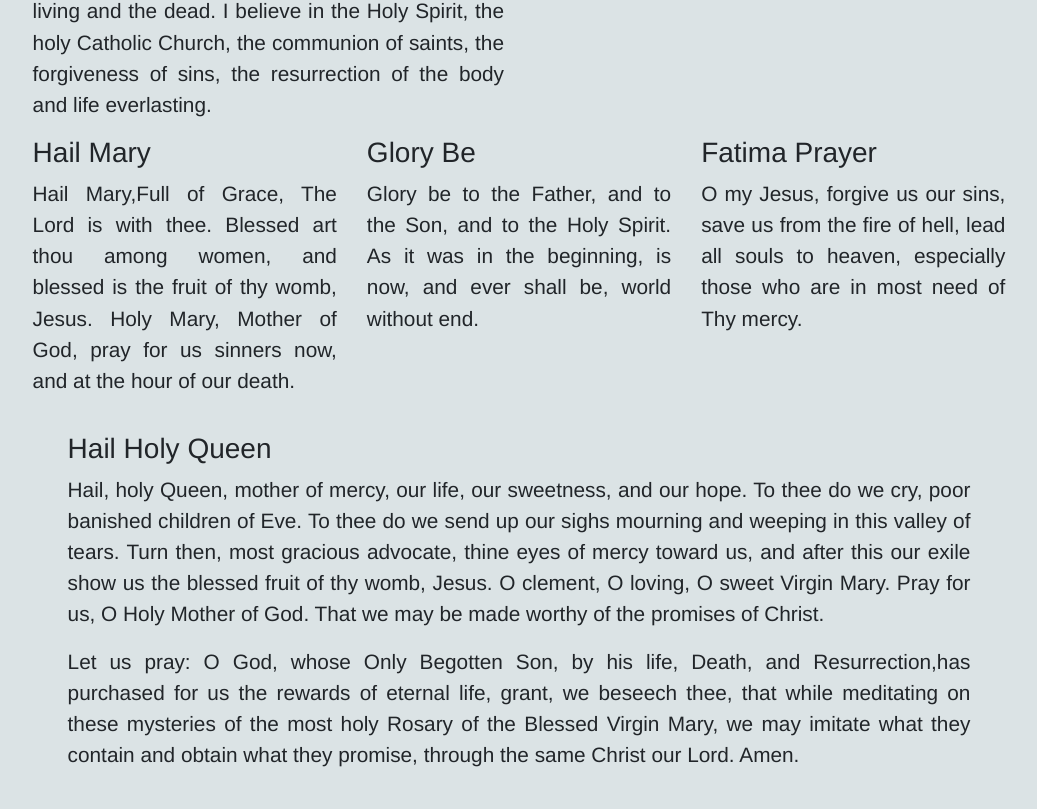
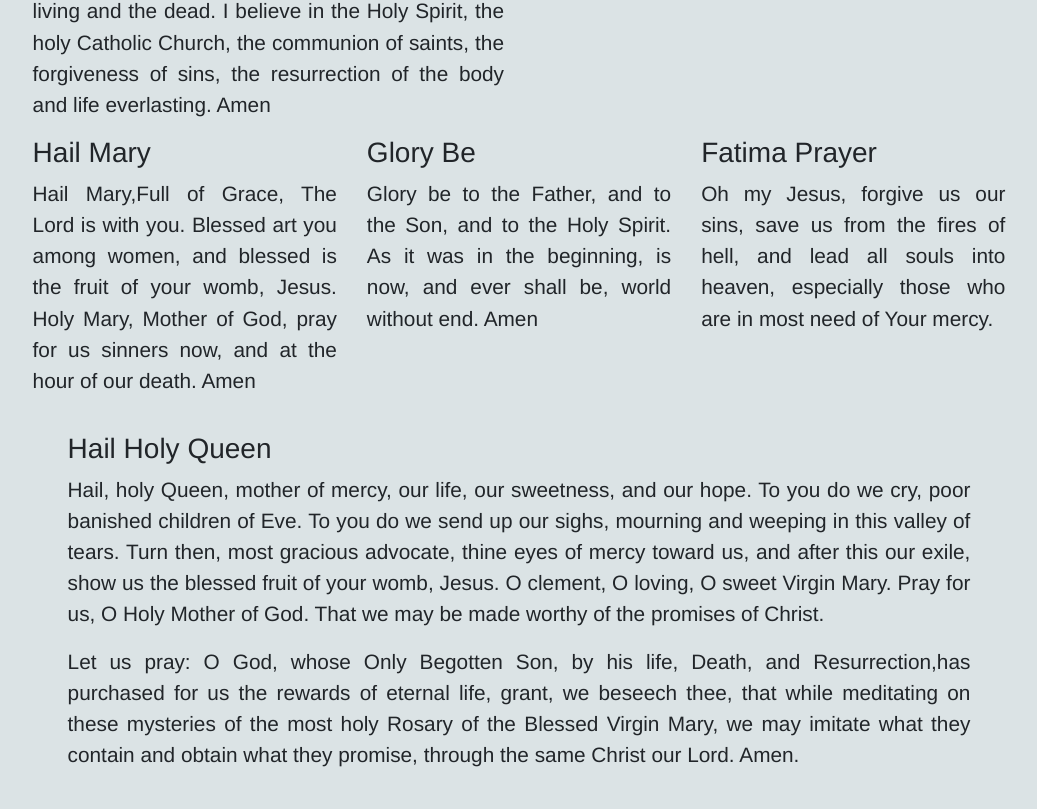
Before and after one commit to myegabriel/theholyrosary, a plain HTML site: page index.html in a window 1280 px wide. Shown: the part 1109-1918 px from the top of the page, without its empty margins (121-1158 px from the left). Drawn offline with nearby package versions, Linux system fonts and the light colour scheme.

Commit message:
Update index.html

```diff
--- a/index.html
+++ b/index.html
@@ -73,8 +73,8 @@
             and in Jesus Christ, His only Son Our Lord,
             Who was conceived by the Holy Spirit, born of the Virgin Mary, suffered under Pontius Pilate, was crucified, died, and was buried.
             He descended into Hell; the third day He rose again from the dead;
-            He ascended into Heaven, and sitteth at the right hand of God, the Father almighty; from thence He shall come to judge the living and the dead.
-            I believe in the Holy Spirit, the holy Catholic Church, the communion of saints, the forgiveness of sins, the resurrection of the body and life everlasting.</p>
+            He ascended into Heaven, and is seated at the right hand of God, the Father almighty; from there He will come to judge the living and the dead.
+            I believe in the Holy Spirit, the holy Catholic Church, the communion of saints, the forgiveness of sins, the resurrection of the body and life everlasting. Amen</p>
         </div>
 
 
@@ -85,21 +85,21 @@
             on earth, as it is in heaven. Give us this day our
             daily bread and forgive us our trespasses as we
             forgive those who trespass against us; and lead us
-            not into temptation, but deliver us from evil.</p>
+            not into temptation, but deliver us from evil. Amen</p>
         </div>
 
 
         <div class="col-lg-4">
           <h3>Hail Mary</h3>
           <p>Hail Mary,Full of Grace,
-            The Lord is with thee.
-            Blessed art thou among women,
+            The Lord is with you.
+            Blessed art you among women,
             and blessed is the fruit
-            of thy womb, Jesus.
+            of your womb, Jesus.
             Holy Mary,
             Mother of God,
             pray for us sinners now,
-            and at the hour of our death.</p>
+            and at the hour of our death. Amen</p>
         </div>
 
         <div class="col-lg-4">
@@ -109,21 +109,20 @@
             and to the Holy Spirit.
             As it was in the beginning, is now,
             and ever shall be,
-            world without end.</p>
+            world without end. Amen</p>
         </div>
 
         <div class="col-lg-4">
           <h3>Fatima Prayer</h3>
-          <p>O my Jesus, forgive us our sins, save us from the fire of hell,
-            lead all souls to heaven, especially those who are in most need
-            of Thy mercy.</p>
+          <p>Oh my Jesus, forgive us our sins, save us from the fires of hell,
+            and lead all souls into heaven, especially those who are in most need
+            of Your mercy.</p>
         </div>
 
         <div class="hail-holy">
           <h3 class="hailholyqueen">Hail Holy Queen</h3>
-          <p>Hail, holy Queen, mother of mercy, our life, our sweetness, and our hope. To thee do we cry, poor banished children of Eve. To thee do we send up our sighs mourning and weeping in this valley of tears. Turn then, most gracious
-            advocate,
-            thine eyes of mercy toward us, and after this our exile show us the blessed fruit of thy womb, Jesus. O clement, O loving, O sweet Virgin Mary.
+          <p>Hail, holy Queen, mother of mercy, our life, our sweetness, and our hope. To you do we cry, poor banished children of Eve. To you do we send up our sighs, mourning and weeping in this valley of tears. Turn then, most gracious
+            advocate, thine eyes of mercy toward us, and after this our exile, show us the blessed fruit of your womb, Jesus. O clement, O loving, O sweet Virgin Mary.
             Pray for us, O Holy Mother of God.
             That we may be made worthy of the promises of Christ.</p>
 
```
